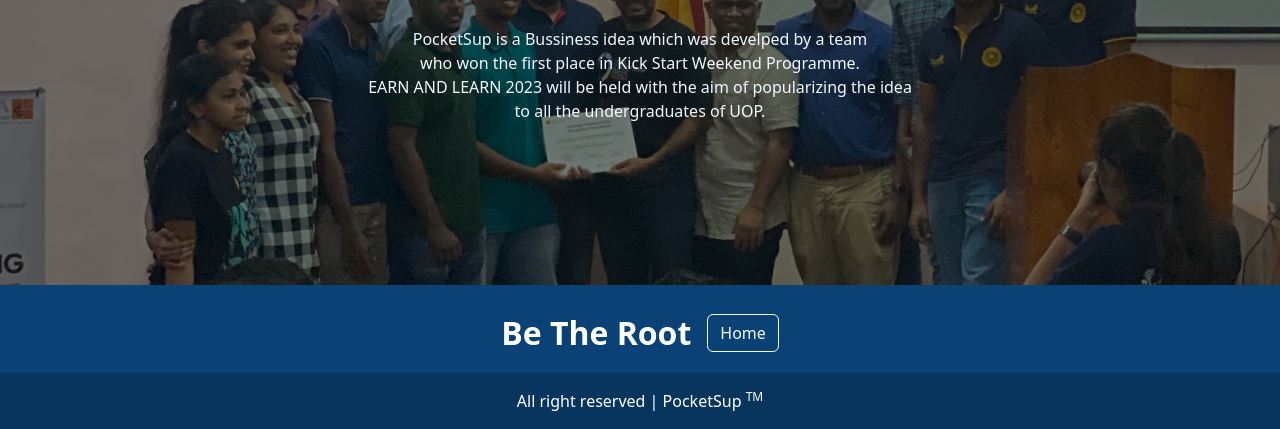
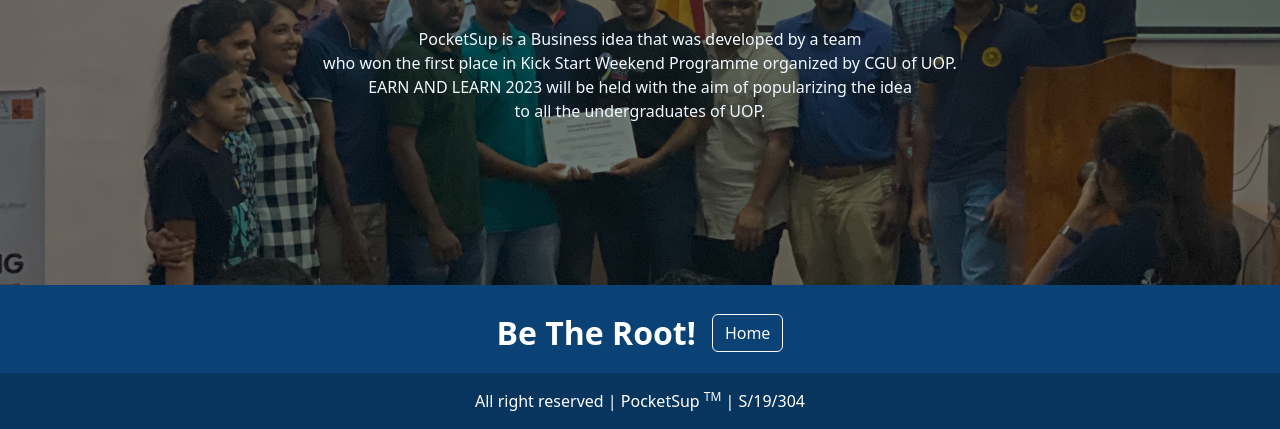
Before and after one commit to VidushaSanidu/PocketSup, a plain HTML site: page aboutUs.html in a window 1280 px wide. Shown: the part 474-903 px from the top of the page. Drawn offline with nearby package versions, Linux system fonts and the light colour scheme.

Commit message:
Update aboutUs.html

```diff
--- a/aboutUs.html
+++ b/aboutUs.html
@@ -40,11 +40,12 @@
             <div class="team-photo">
                 <div class="about-us-text">
                     <h1>PocketSup <sup>TM</sup></h1> <br>
-                    <span>PocketSup is a Bussiness idea which was develped by a team</span>
-                    <span>who won the first place in Kick Start Weekend Programme. </span>
+                    <span>PocketSup is a Business idea that was developed by a team</span>
+                    <span>who won the first place in Kick Start Weekend Programme organized by CGU of UOP.</span>
                     <span>EARN AND LEARN 2023 will be held with the aim of
                     popularizing the idea</span>
                     <span>to all the undergraduates of UOP.</span>
+
                 </div>
             </div>
         </div>
@@ -54,7 +55,7 @@
             <div class="container p-4 pb-0">
               <section>
                 <p class="d-flex justify-content-center align-items-center">
-                  <span class="me-3" style="font-weight: bold;font-size: xx-large;" >Be The Root</span>
+                  <span class="me-3" style="font-weight: bold;font-size: xx-large;" >Be The Root!</span>
                   <a href="index.html"><button type="button" class="btn btn-outline-light btn-rounded">
                     Home
                   </button> </a>
@@ -62,7 +63,7 @@
               </section>
             </div>
             <div class="text-center p-3" style="background-color: rgba(0, 0, 0, 0.2);">
-              All right reserved | PocketSup <sup>TM</sup>
+              All right reserved | PocketSup <sup>TM</sup> | S/19/304
           </footer>
     </body>
 </html>
```
